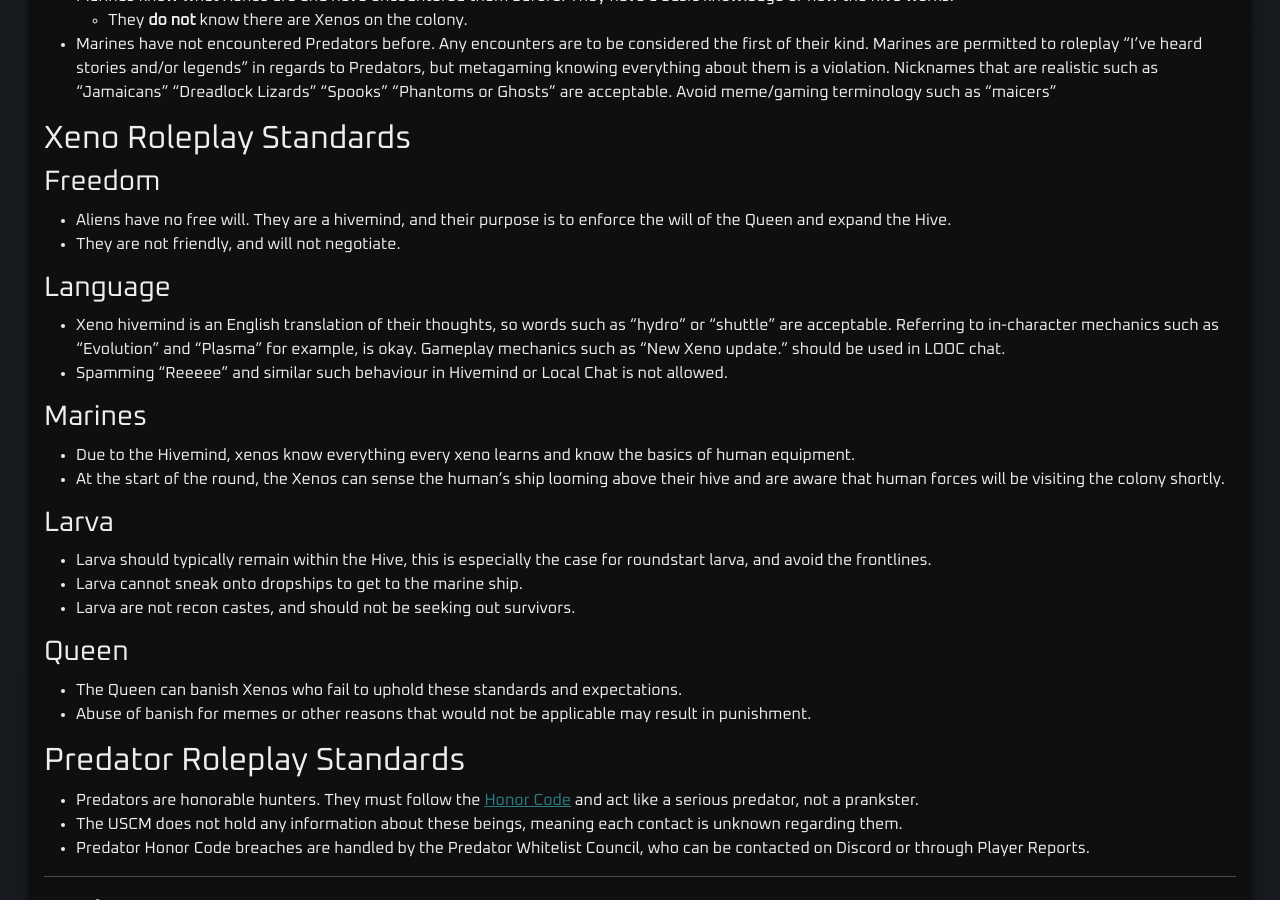
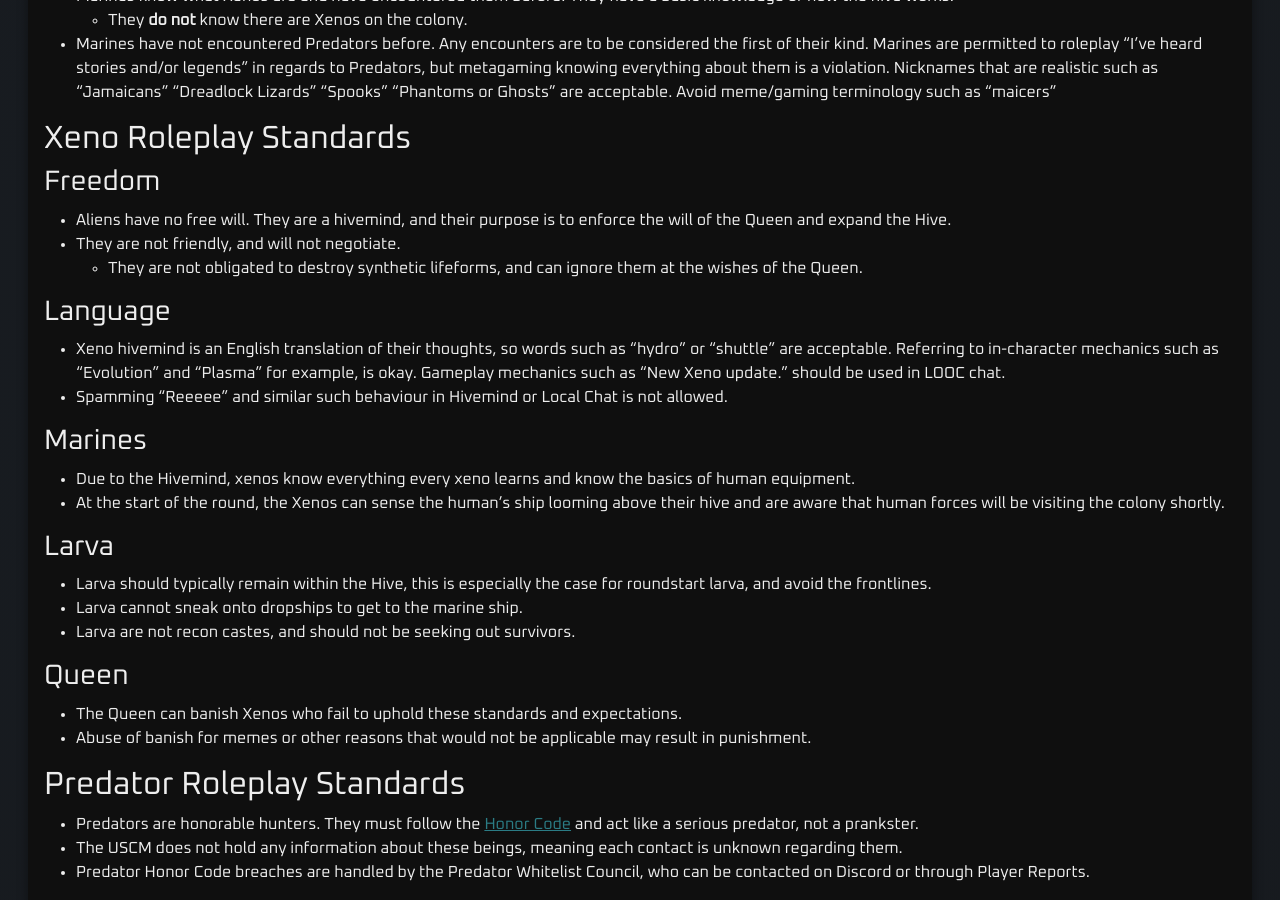
Before and after one commit to cmss13-devs/web, a Jekyll site: the page built from rules.md, in a window 1280 px wide and 900 px high, scrolled down 3277 px. Built offline with Jekyll 4.4.1, drawn with Linux system fonts in a browser that asks for light colours.

Commit message:
Xeno v Synth

```diff
--- a/rules.md
+++ b/rules.md
@@ -124,6 +124,7 @@ Major shenanigans that may disrupt the normal flow of the round at roundstart, (
 
 - Aliens have no free will. They are a hivemind, and their purpose is to enforce the will of the Queen and expand the Hive.
 - They are not friendly, and will not negotiate.
+  - They are not obligated to destroy synthetic lifeforms, and can ignore them at the wishes of the Queen.
 
 ### Language
 
```
